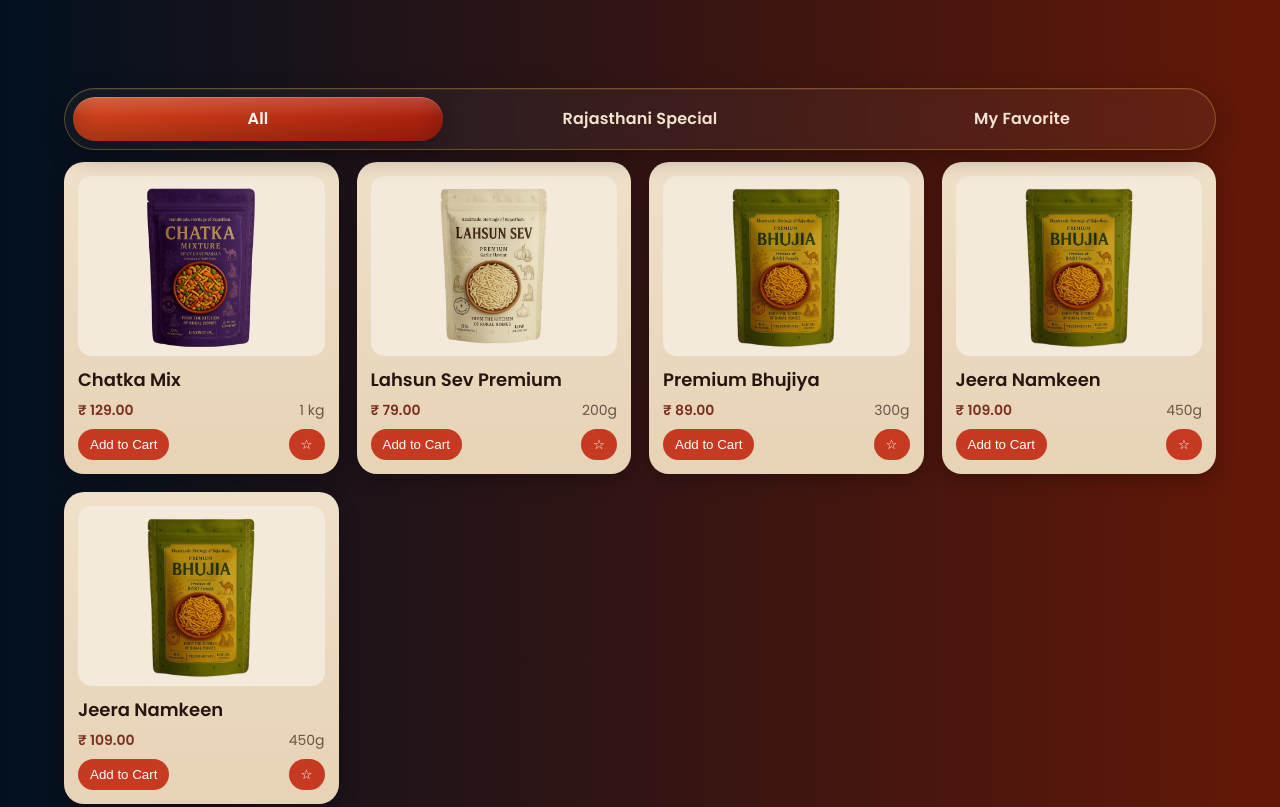
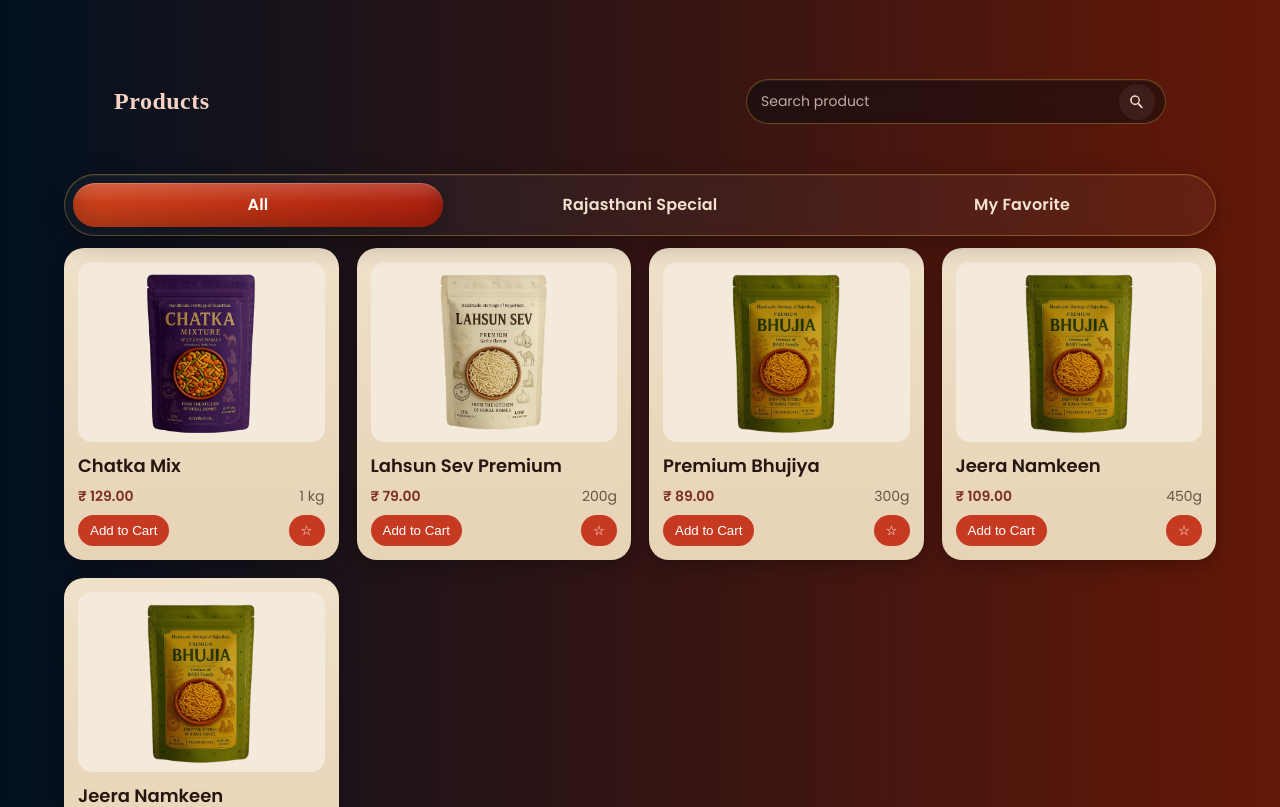
Before and after one commit to KH-Co/Bari-Foods, a Python web app: template templates/products.html in a window 1280 px wide. Shown: the part 106-913 px from the top of the page. Run offline with Jinja, Linux system fonts and the light colour scheme; the template is opened without the code that fills it, so the values that code supplies are empty.

Commit message:
products page update

```diff
--- a/static/css/product.css
+++ b/static/css/product.css
@@ -198,6 +198,74 @@ body {
   margin: auto;
   padding-top: calc(var(--header-h) + 10px);
 }
+
+.products-header{
+  display:flex;
+  align-items:center;
+  justify-content:space-between;
+  gap: 20px;
+  margin: 15px auto 50px;
+  max-width: 1460px;
+  padding: 0 var(--container-padding, 0);
+}
+
+.page-title{
+  font-size: 24px;
+  color: var(--secondary, #f7d2c4);
+  font-family: var(--font-secondary, serif);
+  letter-spacing:.5px;
+}
+
+/* Search bar */
+.product-search{
+  position: relative;
+  display:flex;
+  align-items:center;
+  width: min(420px, 46vw);
+  height: 45px;
+  padding: 0 10px 0 14px;
+  border-radius: 999px;
+  border: 1px solid rgba(233,181,64,.35);
+  background: rgba(4, 10, 16, .45);
+  box-shadow: inset 0 1px 0 rgba(255,255,255,.06);
+  backdrop-filter: blur(6px);
+  -webkit-backdrop-filter: blur(6px);
+}
+
+.product-search input{
+  flex:1 1 auto;
+  height:100%;
+  border:0;
+  outline:0;
+  background: transparent;
+  color: #f4e2d0;
+  font: 500 14px/1.1 var(--font-primary, system-ui);
+}
+
+.product-search input::placeholder{
+  color: rgba(244,226,208,.75);
+}
+
+.product-search .search-btn{
+  display:grid;
+  place-items:center;
+  width:36px; height:36px;
+  margin-left: 6px;
+  border:0;
+  border-radius: 999px;
+  background: rgba(255,255,255,.06);
+  color:#f4e2d0;
+  cursor:pointer;
+  transition: background .2s ease, transform .06s ease;
+}
+.product-search .search-btn:hover{ background: rgba(255,255,255,.12); }
+.product-search .search-btn:active{ transform: translateY(1px); }
+
+@media (max-width: 720px){
+  .products-header{ flex-direction:column; align-items:stretch; }
+  .product-search{ width:100%; }
+}
+
 
 .filter-bar{
   display:flex;
--- a/static/js/products.js
+++ b/static/js/products.js
@@ -107,6 +107,55 @@ function renderGrid() {
   grid.innerHTML = filtered.map(productCardHTML).join("");
 }
 renderGrid();
+
+state.search = "";
+
+const searchForm = document.getElementById('productSearchForm');
+const searchInput = document.getElementById('productSearch');
+
+if (searchForm && searchInput){
+  searchForm.addEventListener('submit', (e)=>{
+    e.preventDefault();
+    state.search = (searchInput.value || "").trim();
+    renderGrid();
+  });
+
+  let typingTimer;
+  searchInput.addEventListener('input', ()=>{
+    clearTimeout(typingTimer);
+    typingTimer = setTimeout(()=>{
+      state.search = (searchInput.value || "").trim();
+      renderGrid();
+    }, 120);
+  });
+
+  searchInput.addEventListener('keydown', (e)=>{
+    if (e.key === 'Escape'){
+      searchInput.value = "";
+      state.search = "";
+      renderGrid();
+      searchInput.blur();
+    }
+  });
+}
+
+function renderGrid(){
+  const q = (state.search || "").toLowerCase();
+
+  const filtered = products.filter(p => {
+    const categoryOk =
+      state.filter === "all" ? true :
+      state.filter === "favorite" ? state.favorites.has(p.id) :
+      p.tag === state.filter;
+
+    const nameOk = q ? p.name.toLowerCase().includes(q) : true;
+
+    return categoryOk && nameOk;
+  });
+
+  grid.innerHTML = filtered.map(productCardHTML).join("");
+}
+
 
 /* Filters */
 document.querySelector(".filter-bar").addEventListener("click", (e) => {
--- a/templates/products.html
+++ b/templates/products.html
@@ -41,6 +41,24 @@
     <section class="products">
 
       <div class="container">
+        <!-- title Header -->
+        <div class="products-header">
+          <h2 class="page-title">Products</h2>
+
+          <!-- Search -->
+          <form id="productSearchForm" class="product-search" role="search" aria-label="Search products">
+            <input id="productSearch" type="search" placeholder="Search product" autocomplete="off"
+              aria-label="Search product by name" />
+            <button type="submit" class="search-btn" aria-label="Search">
+              <!-- magnifying glass -->
+              <svg viewBox="0 0 24 24" width="18" height="18" aria-hidden="true">
+                <path fill="currentColor"
+                  d="M15.5 14h-.79l-.28-.27a6.5 6.5 0 1 0-1.06 1.06l.27.28v.79l4.25 4.25a1 1 0 1 0 1.41-1.41L15.5 14zm-6 0A4.5 4.5 0 1 1 14 9.5 4.5 4.5 0 0 1 9.5 14z" />
+              </svg>
+            </button>
+          </form>
+        </div>
+
         <div class="filter-bar">
           <button class="filter-chip active" data-filter="all">All</button>
           <button class="filter-chip" data-filter="rajasthani">Rajasthani Special</button>
```
